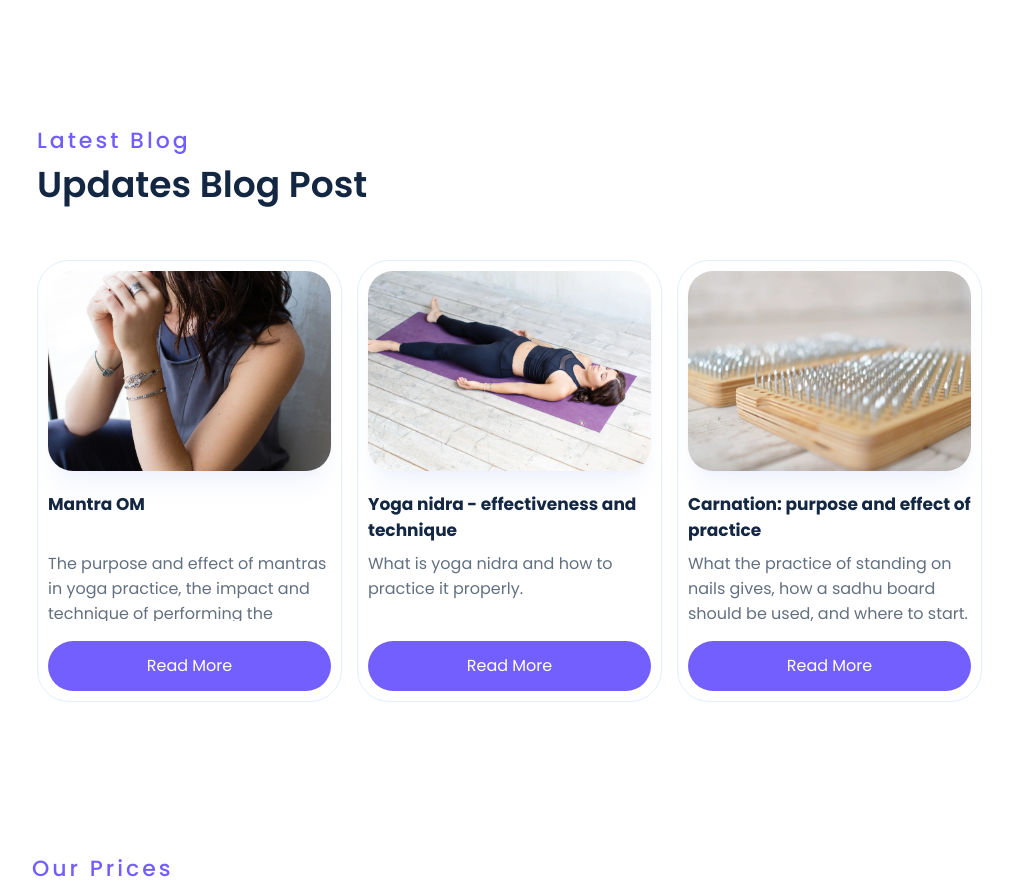
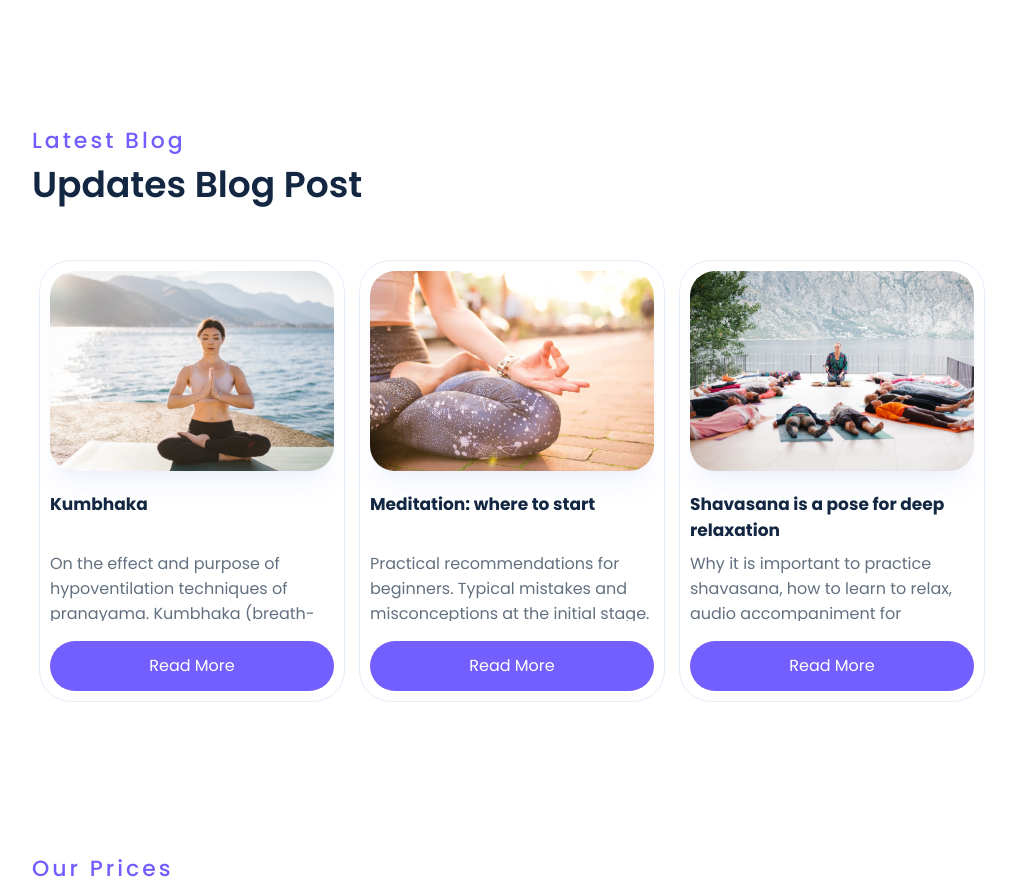
Before and after one commit to Valerij-Hering/yoga, a React (Create React App) app: page / in a window 1280 px wide. Shown: the part 4060-4954 px from the top of the page, without its empty margins (128-1144 px from the left). Built offline with nearby package versions, Linux system fonts and the light colour scheme; a web font is replaced by a local one.

Commit message:
Add files via upload

```diff
--- a/src/App.css
+++ b/src/App.css
@@ -1825,7 +1825,6 @@ transition: .25s;
   width: 100%;
   max-width: 960px;
   margin: 0 auto;
-  padding-left: 10px;
 
 }
 
@@ -1845,32 +1844,19 @@ transition: .25s;
 
 }
 
-.blogHome-carousel-btn {
-  background-color: #13274200;
-  border: none;
-  font-size: 30px;
-  color: #bed6f0;
-  cursor: pointer;
-  margin-bottom: 50px;
-  z-index: 1;
-}
-
-
-
 .card_blogHome {
   box-sizing: inherit;
   display: flex;
     flex-direction: column;
     align-items: center;
     justify-content: space-between;
-    margin-right: 15px;
+    margin:0 7px;
     min-width: 280px;
     height: 420px;
     padding: 10px;
     width: 300px;
     border: #bed6f06c 1px solid;
     border-radius: 32px;
-    scroll-snap-align: start;
 }
 
 .card_blogHome_img {
--- a/src/BlogHome.js
+++ b/src/BlogHome.js
@@ -32,7 +32,7 @@ const BlogHome = () => {
                     </div>
 
                 )
-            }).slice(-3).reverse()}
+            }).slice(0, 3)}
 
             </div>
         </div>
```
